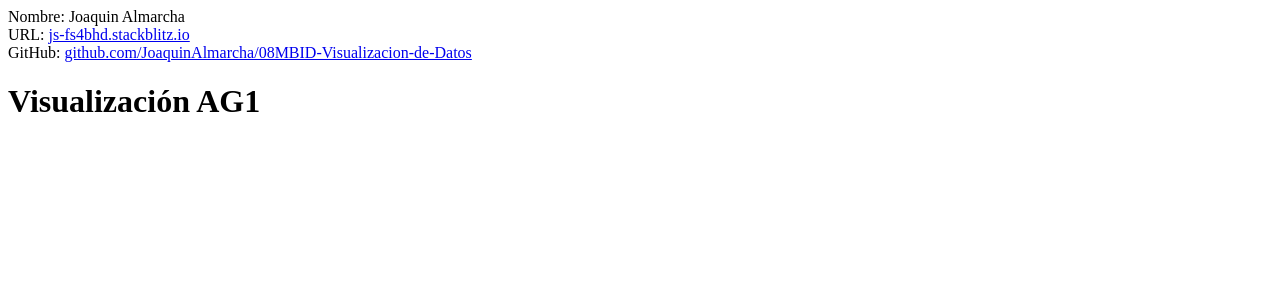
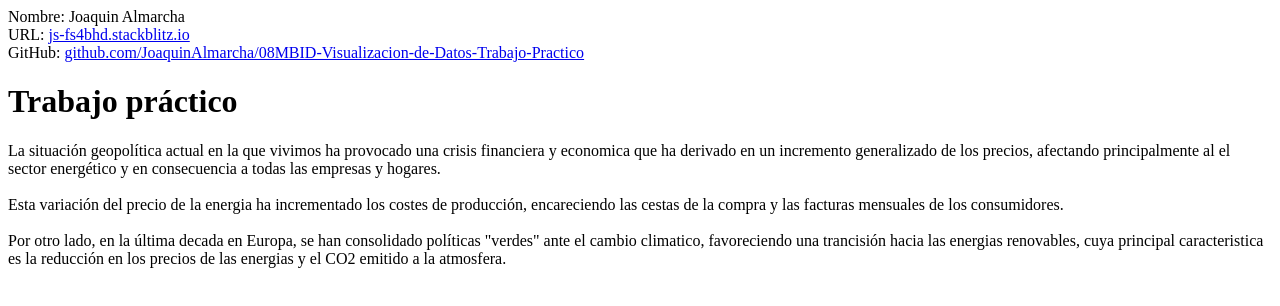
Before and after one commit to JoaquinAlmarcha/08MBID-Visualizacion-de-Datos-Trabajo-Practico, a website: page index.html in a window 1280 px wide. Drawn offline with Linux system fonts and the light colour scheme.

Commit message:
1 file modified

```diff
--- a/index.html
+++ b/index.html
@@ -14,10 +14,32 @@
   <span class="negrita">GitHub:</span>
 
   <a
-    href="github.com/JoaquinAlmarcha/08MBID-Visualizacion-de-Datos"
+    href="github.com/JoaquinAlmarcha/08MBID-Visualizacion-de-Datos-Trabajo-Practico"
     target="_blank"
   >
-    github.com/JoaquinAlmarcha/08MBID-Visualizacion-de-Datos
+    github.com/JoaquinAlmarcha/08MBID-Visualizacion-de-Datos-Trabajo-Practico
   </a>
-  <h1>Visualización AG1</h1>
+  <h1>Trabajo práctico</h1>
+
+  <p>
+    La situación geopolítica actual en la que vivimos ha provocado una crisis
+    financiera y economica que ha derivado en un incremento generalizado de los
+    precios, afectando principalmente al el sector energético y en consecuencia
+    a todas las empresas y hogares.
+
+    <br /><br />
+
+    Esta variación del precio de la energia ha incrementado los costes de
+    producción, encareciendo las cestas de la compra y las facturas mensuales de
+    los consumidores.
+
+    <br /><br />
+
+    Por otro lado, en la última decada en Europa, se han consolidado políticas
+    "verdes" ante el cambio climatico, favoreciendo una trancisión hacia las
+    energias renovables, cuya principal caracteristica es la reducción en los
+    precios de las energias y el CO2 emitido a la atmosfera.
+
+    <br />
+  </p>
 </div>
```
